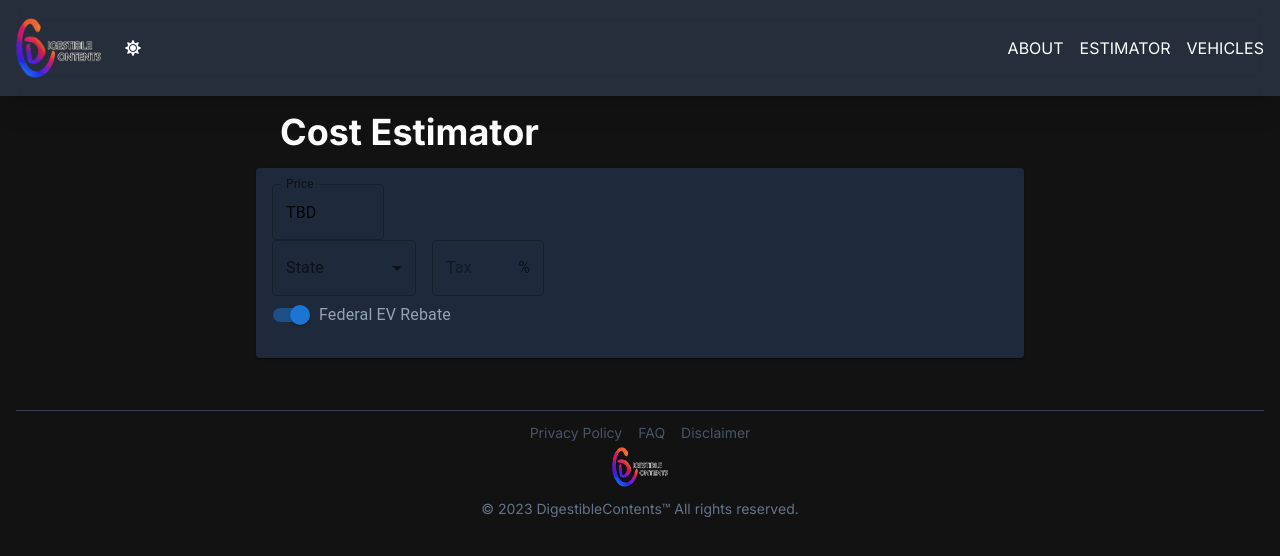
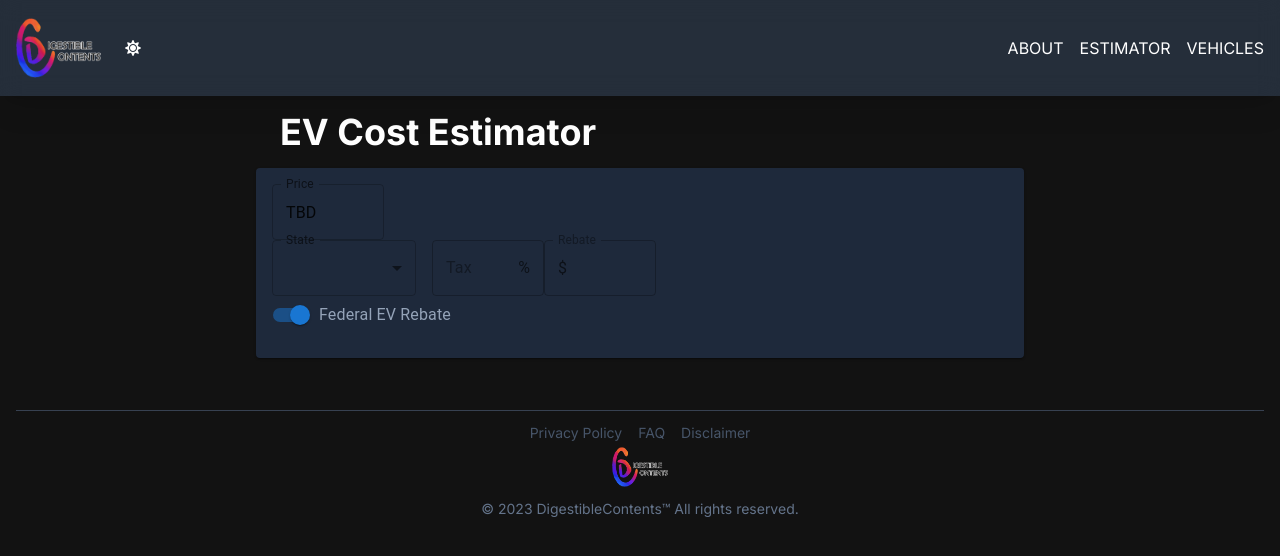
Before and after one commit to issaloo/ev-price-tracker-frontend, a Next.js app: page /estimator in a window 1280 px wide. Shown: the top 556 px of the page. Built offline with nearby package versions, Linux system fonts and the light colour scheme.

Commit message:
feat(multiple): update select

```diff
--- a/app/components/Select/SelectMenuItems.tsx
+++ b/app/components/Select/SelectMenuItems.tsx
@@ -1,7 +1,11 @@
 import { MenuItem } from "@mui/material";
 
 const SelectMenuItems = ({ menuObject }: { menuObject: any }) => {
-  return <MenuItem value={menuObject.value}>{menuObject.label}</MenuItem>;
+  return (
+    <MenuItem key={menuObject.label} value={menuObject.value}>
+      {menuObject.label}
+    </MenuItem>
+  );
 };
 
 export default SelectMenuItems;
--- a/app/components/Select/SelectState.tsx
+++ b/app/components/Select/SelectState.tsx
@@ -4,21 +4,23 @@ import {
   FormControl,
   InputAdornment,
   InputLabel,
+  MenuItem,
   Select,
   TextField,
 } from "@mui/material";
 import { SelectChangeEvent } from "@mui/material/Select";
 
-import SelectMenuItems from "./SelectMenuItems";
 import stateObjectList from "./stateObjectList.json";
 // TODO: abstract out State and sales tax into a json file!
 // TODO: add dark mode, add State rebates as well
 
+// st is an object, need to update the useState
+
 const SelectState = () => {
-  const [state, setTax] = useState("");
+  const [st, setSt] = useState<any>({ salesTax: "", rebate: "" });
 
   const handleChange = (event: SelectChangeEvent) => {
-    setTax(event.target.value);
+    setSt(event.target.value);
   };
   return (
     <div className="flex flex-row w-full">
@@ -28,18 +30,15 @@ const SelectState = () => {
           <Select
             labelId="select-label-state"
             id="select-state"
-            value={state}
+            value={st}
             label="State"
             onChange={handleChange}
           >
-            {stateObjectList.map((menuObject: any) => {
-              return (
-                <SelectMenuItems
-                  key={menuObject.label}
-                  menuObject={menuObject}
-                />
-              );
-            })}
+            {stateObjectList.map((menuObject: any) => (
+              <MenuItem key={menuObject.label} value={menuObject.value}>
+                {menuObject.label}
+              </MenuItem>
+            ))}
           </Select>
         </FormControl>
       </div>
@@ -47,9 +46,19 @@ const SelectState = () => {
         <TextField
           disabled
           label="Tax"
-          value={state}
+          value={st.salesTax}
           InputProps={{
             endAdornment: <InputAdornment position="end">%</InputAdornment>,
+          }}
+        />
+      </div>
+      <div className="w-28">
+        <TextField
+          disabled
+          label="Rebate"
+          value={st.rebate}
+          InputProps={{
+            startAdornment: <InputAdornment position="start">$</InputAdornment>,
           }}
         />
       </div>
--- a/app/components/Select/stateObjectList.json
+++ b/app/components/Select/stateObjectList.json
@@ -1,10 +1,10 @@
 [
   {
     "label": "California",
-    "value": 7.5
+    "value": { "salesTax": 7.5, "rebate": 9500 }
   },
   {
     "label": "New Jersey",
-    "value": 0
+    "value": { "salesTax": 0, "rebate": 0 }
   }
 ]
--- a/app/estimator/page.tsx
+++ b/app/estimator/page.tsx
@@ -24,7 +24,9 @@ export default function Estimator() {
     <div className="flex flex-col">
       <div className="w-full flex flex-col justify-center items-center">
         <div className="w-full flex flex-col md:w-3/5 sm:w-4/5 mt-4">
-          <h4 className="mx-6 text-4xl font-bold capitalize">Cost Estimator</h4>
+          <h4 className="mx-6 text-4xl font-bold capitalize">
+            EV Cost Estimator
+          </h4>
         </div>
         <Card className="mt-4 md:w-3/5 sm:w-4/5 mx-6 bg-white dark:bg-slate-800">
           <CardContent>
```
